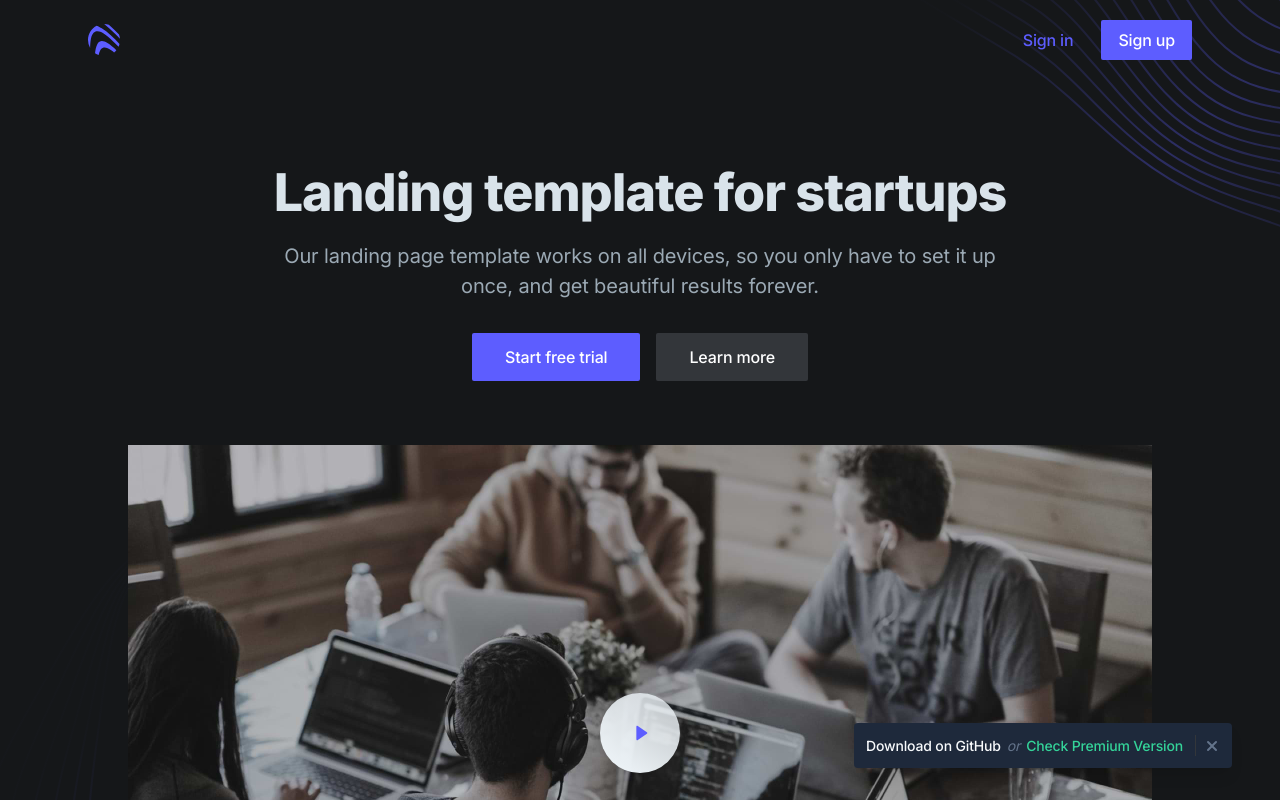
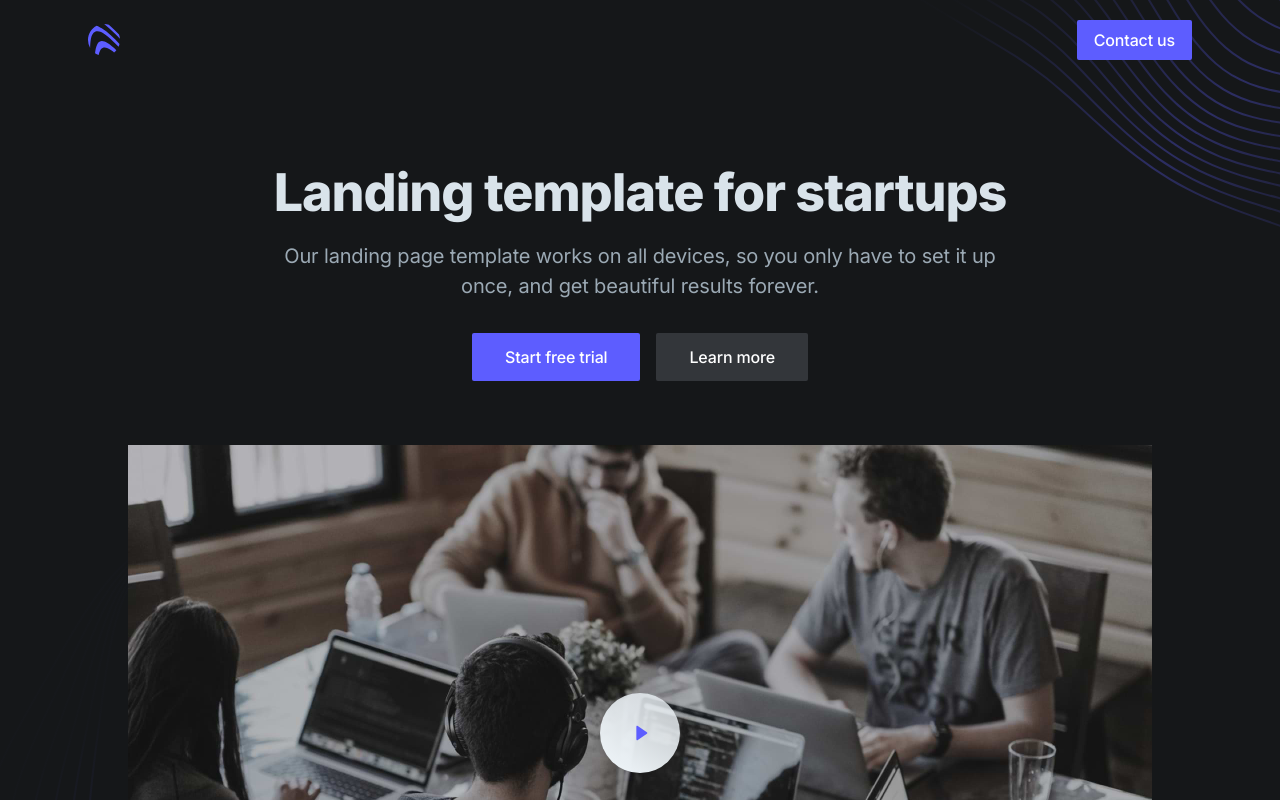
Before and after one commit to Creative-66/client-creative66-site, a Next.js app: page / in a window 1280 px wide. Shown: the top 800 px of the page. Built offline with nearby package versions, Linux system fonts and the light colour scheme.

Commit message:
feat: disable not used buttons

```diff
--- a/app/(default)/page.tsx
+++ b/app/(default)/page.tsx
@@ -1,6 +1,6 @@
 export const metadata = {
-  title: 'Home - Open PRO',
-  description: 'Page description',
+  title: 'Creative66',
+  description: 'Creative66 - Place where awesome COunter-Strike projects are made.',
 }
 
 import Hero from '@/components/hero'
--- a/app/layout.tsx
+++ b/app/layout.tsx
@@ -18,23 +18,19 @@ const architects_daughter = Architects_Daughter({
   display: 'swap'
 })
 
-export const metadata = {
-  title: 'Create Next App',
-  description: 'Generated by create next app',
-}
+// export const metadata = {
+//   title: 'Create Next App',
+//   description: 'Generated by create next app',
+// }
 
-export default function RootLayout({
-  children,
-}: {
-  children: React.ReactNode
-}) {
+export default function RootLayout({children,}: {children: React.ReactNode}) {
   return (
     <html lang="en">
       <body className={`${inter.variable} ${architects_daughter.variable} font-inter antialiased bg-gray-900 text-gray-200 tracking-tight`}>
         <div className="flex flex-col min-h-screen overflow-hidden">
           <Header />
           {children}
-          <Banner />
+          {/* <Banner /> */}
         </div>
       </body>
     </html>
--- a/components/newsletter.tsx
+++ b/components/newsletter.tsx
@@ -23,15 +23,15 @@ export default function Newsletter() {
 
             {/* CTA content */}
             <div className="mb-6 lg:mr-16 lg:mb-0 text-center lg:text-left lg:w-1/2">
-              <h3 className="h3 text-white mb-2">Stay in the loop</h3>
-              <p className="text-purple-200 text-lg">Join our newsletter to get top news before anyone else.</p>
+              <h3 className="h3 text-white mb-2">Contact us</h3>
+              <p className="text-purple-200 text-lg">Send us a message and get a quickly response.</p>
             </div>
 
             {/* CTA form */}
             <form className="w-full lg:w-1/2">
               <div className="flex flex-col sm:flex-row justify-center max-w-xs mx-auto sm:max-w-md lg:max-w-none">
-                <input type="email" className="w-full appearance-none bg-purple-700 border border-purple-500 focus:border-purple-300 rounded-sm px-4 py-3 mb-2 sm:mb-0 sm:mr-2 text-white placeholder-purple-400" placeholder="Your best email…" aria-label="Your best email…" />
-                <a className="btn text-purple-600 bg-purple-100 hover:bg-white shadow" href="#0">Subscribe</a>
+                <input type="email" className="w-full appearance-none bg-purple-700 border border-purple-500 focus:border-purple-300 rounded-sm px-4 py-3 mb-2 sm:mb-0 sm:mr-2 text-white placeholder-purple-400" placeholder="Subject…" aria-label="Your best email…" />
+                <a className="btn text-purple-600 bg-purple-100 hover:bg-white shadow" href="#0">Send</a>
               </div>
               {/* Success message */}
               {/* <p className="text-center lg:text-left lg:absolute mt-2 opacity-75 text-sm">Thanks for subscribing!</p> */}
--- a/components/ui/header.tsx
+++ b/components/ui/header.tsx
@@ -20,17 +20,17 @@ export default function Header() {
           <nav className="hidden md:flex md:grow">
             {/* Desktop sign in links */}
             <ul className="flex grow justify-end flex-wrap items-center">
-              <li>
+              {/* <li>
                 <Link
                   href="/signin"
                   className="font-medium text-purple-600 hover:text-gray-200 px-4 py-3 flex items-center transition duration-150 ease-in-out"
                 >
                   Sign in
                 </Link>
-              </li>
+              </li> */}
               <li>
                 <Link href="/signup" className="btn-sm text-white bg-purple-600 hover:bg-purple-700 ml-3">
-                  Sign up
+                  Contact us
                 </Link>
               </li>
             </ul>
```
